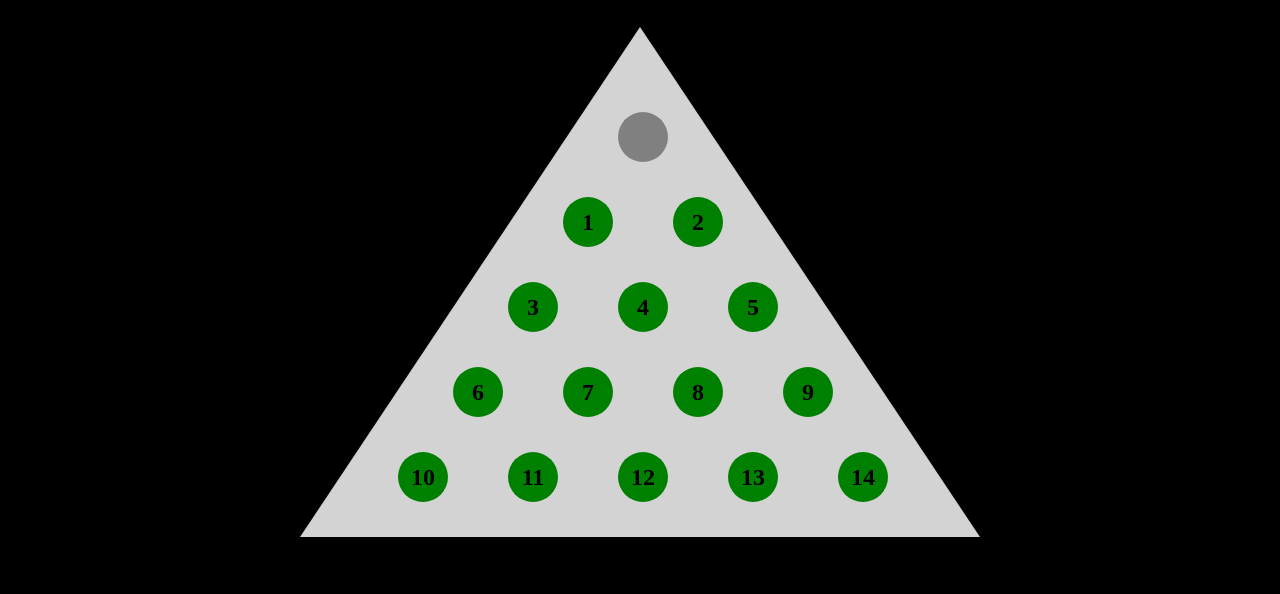
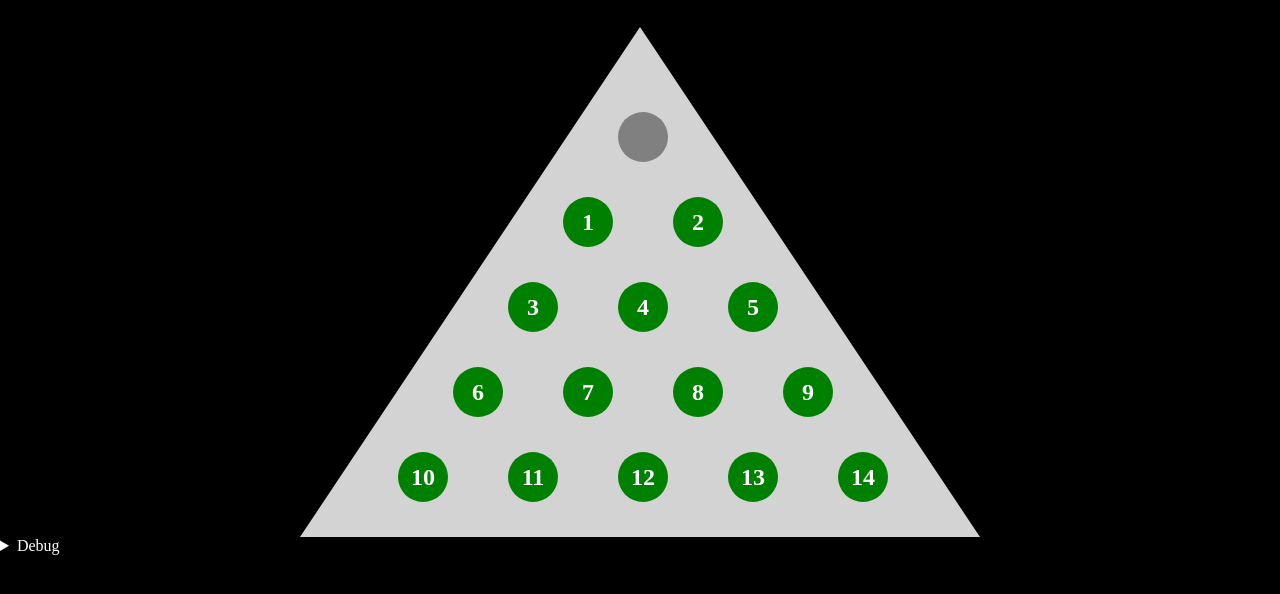
Before and after one commit to nsprenkle/TriangleGame, a website with bundled scripts: page index.html in a window 1280 px wide. Both pictures are taken after a click on the element 643 px from the left and 271 px from the top of the page. Shown: the part 134-728 px from the top of the page. Built offline with nearby package versions, Linux system fonts and the light colour scheme.

Commit message:
determines win/lose based on remaining moves, adds debug info to index

```diff
--- a/index.css
+++ b/index.css
@@ -1,5 +1,6 @@
 body {
   background: black;
+  color: white;
   margin: 0;
   font-size: 100%;
 }
--- a/index.html
+++ b/index.html
@@ -58,6 +58,12 @@
     </div>
 
   </div>
+
+  <details>
+    <summary>Debug</summary>
+    <div id='available-moves'></div>
+  </details>
+
   <script src="dist/bundle.js" defer></script>
   <!-- <script type="module" src="src/index.js" defer></script> -->
 </body>
--- a/src/index.js
+++ b/src/index.js
@@ -1,8 +1,12 @@
 let Game = require('./game.js')
 let $ = require('jquery')
 
+// Initialize page
 let game = new Game()
+let remainingMoves = []
+
 drawBoard()
+getRemainingMoves()
 
 function drawBoard () {
   let spaces = $('.circle')
@@ -11,6 +15,11 @@ function drawBoard () {
     let id = $(space).data('id')
     $(space).text(game.board[id])
   })
+}
+
+function getRemainingMoves () {
+  remainingMoves = game.availableMoves()
+  $('#available-moves').text(JSON.stringify(remainingMoves))
 }
 
 let moveFrom, moveTo
@@ -36,6 +45,18 @@ function selectPiece (selector) {
   }
 
   drawBoard()
+  getRemainingMoves()
+  checkWinLose()
+}
+
+function checkWinLose () {
+  if (remainingMoves.length === 0) {
+    if (game.piecesLeft() === 1) {
+      window.alert('You win!')
+    } else {
+      window.alert('No moves left, you lost')
+    }
+  }
 }
 
 function move () {
```
Also changed, not shown: dist/bundle.js.
